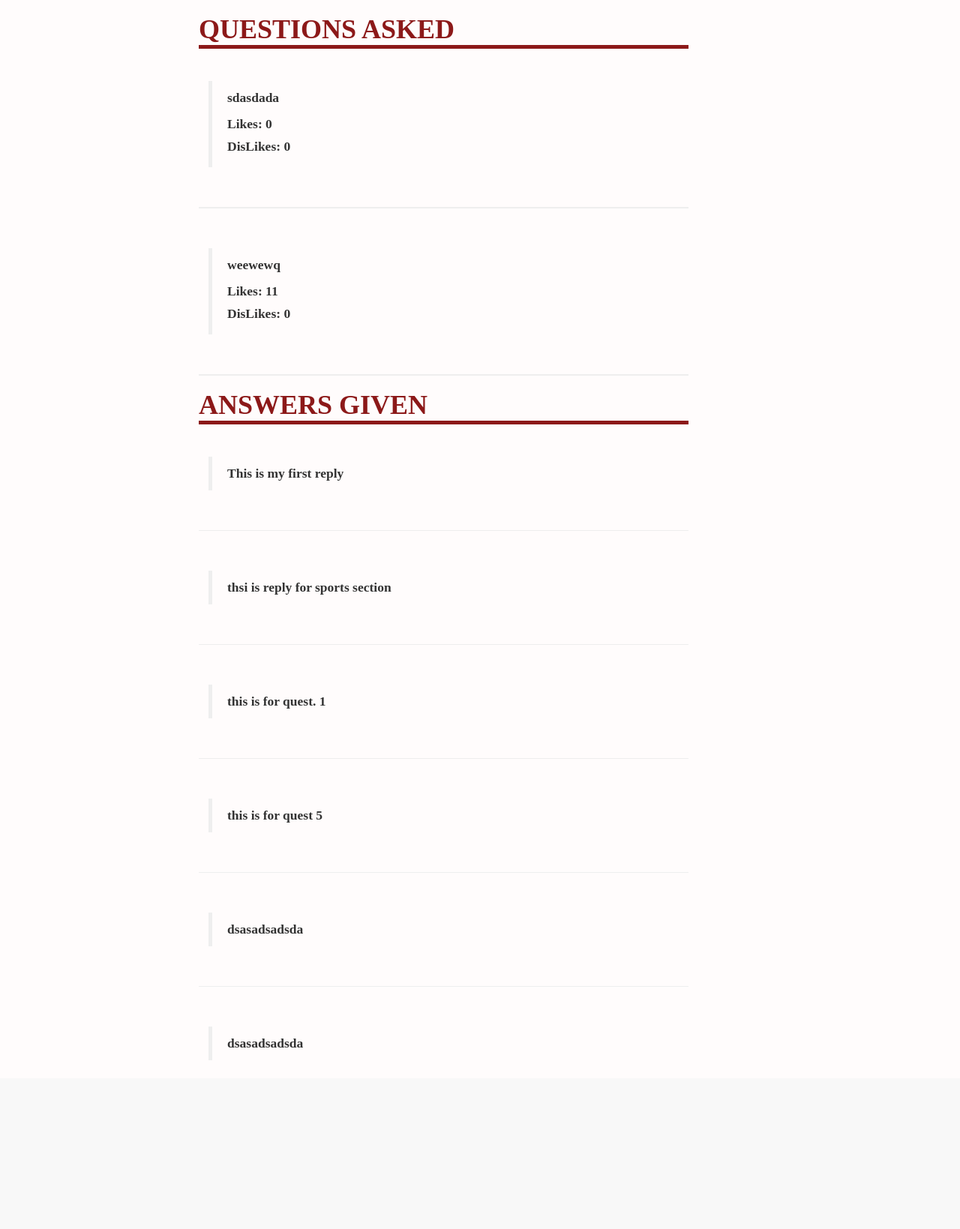
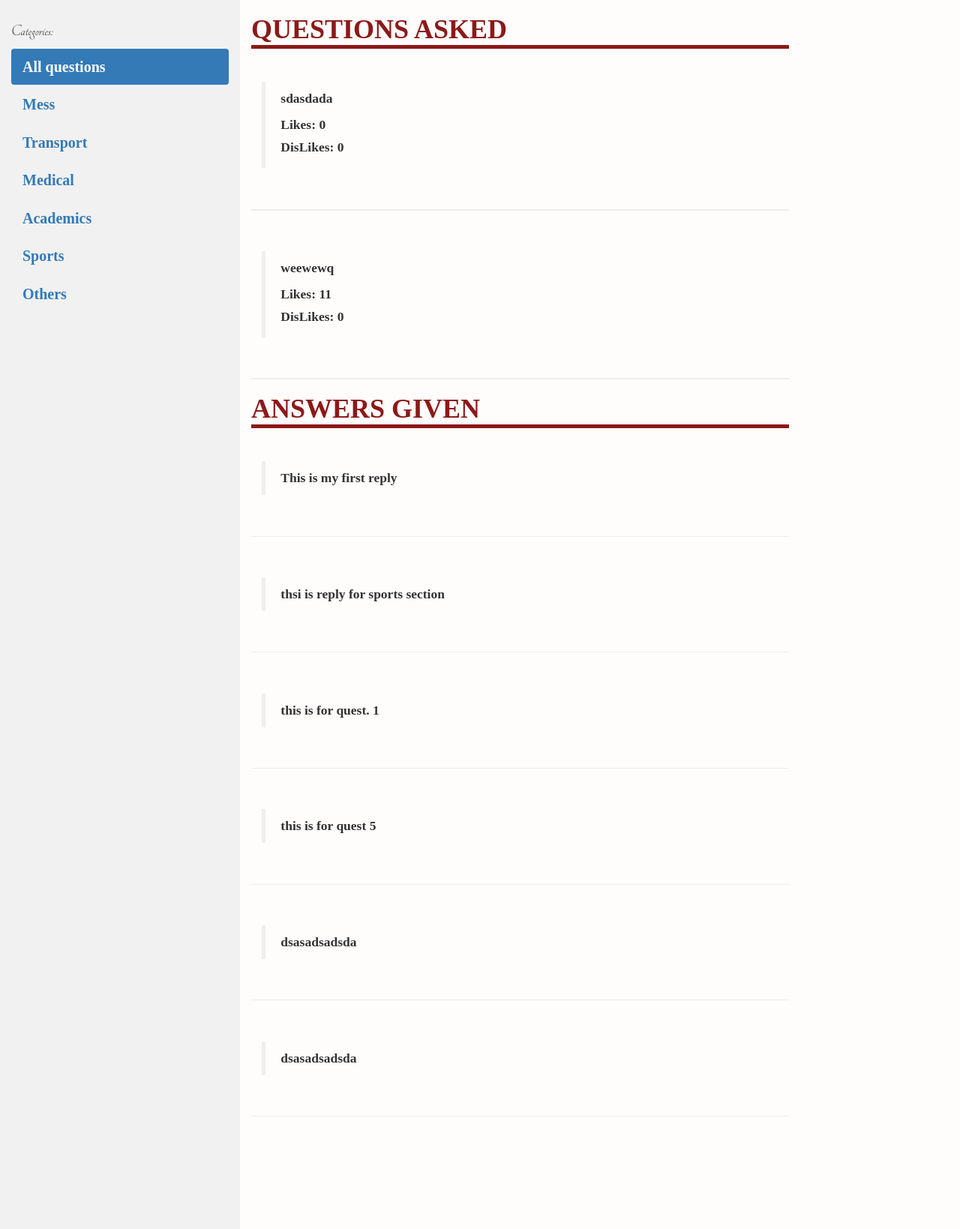
Before and after one commit to Alexblack8/query, a PHP site: page /webproject/user_profile.php?userId=1 in a window 1280 px wide. Shown: the part 281-1920 px from the top of the page at 75% size. Before the commit the page ends 1678 px from the top, so only its background shows below. Run offline with PHP 8.4, Linux system fonts and the light colour scheme; a user stored in the database is signed in; data comes from the database, SQL or seed files in the repository; data that the repository does not hold is empty; some libraries are stand-ins or nearby versions.

Commit message:
add side content to every file

```diff
--- a/user_profile.php
+++ b/user_profile.php
@@ -14,13 +14,31 @@
 		<link href="css/bootstrap.min.css" rel="stylesheet">
 		<script src="http://code.jquery.com/jquery-2.1.0.min.js"></script>
 		<link rel="stylesheet" href="question_display.css">
+		<link rel="stylesheet" type="text/css" href="http://fonts.googleapis.com/css?family=Tangerine">
 		<style>
 			html {
 				margin-top: 50px;
 			}
+
 			h1 {
 				border-bottom: 5px solid #8c1919;
 			}
+
+			.row.content {
+				height: 1000%;
+			}
+
+			.sidenav li {
+				font-family: tangerine;
+				font-size: 20px;
+			}
+
+			.sidenav {
+		      padding-top: 20px;
+		      background-color: #f1f1f1;
+		      height: 100%;
+		    }
+
 		</style>
 	</head>
 
@@ -47,9 +65,20 @@
 		</header>
 
 		<!-- questions asked by the user -->
-		<div class="container">
-			<div class="row">
-				<div class="col-md-2"></div>
+		<div class="container-fluid">
+			<div class="row content">
+				<div class="col-md-3 sidenav">
+					<h4 class="helpblock" style="font-size: 22px; font-family: tangerine;">Categories:</h4>
+					<ul class="nav nav-pills nav-stacked">
+						    <li class="active"><a href="questions.php">All questions</a></li>
+							<li><a href="question_option.php?tag_id=1">Mess</a></li>
+							<li><a href="question_option.php?tag_id=2">Transport</a></li>
+							<li><a href="question_option.php?tag_id=3">Medical</a></li>
+							<li><a href="question_option.php?tag_id=4">Academics</a></li>
+							<li><a href="question_option.php?tag_id=5">Sports</a></li>
+							<li><a href="question_option.php?tag_id=6">Others</a></li>
+					</ul>
+				</div>
 
 				<!-- displaying the question asked by the user -->
 				<div class="col-md-7">
```
Also changed, not shown: feedback_option.php (+30 -17 lines), feedbacks.php (+28 -19 lines), question_option.php (+24 -15 lines).
